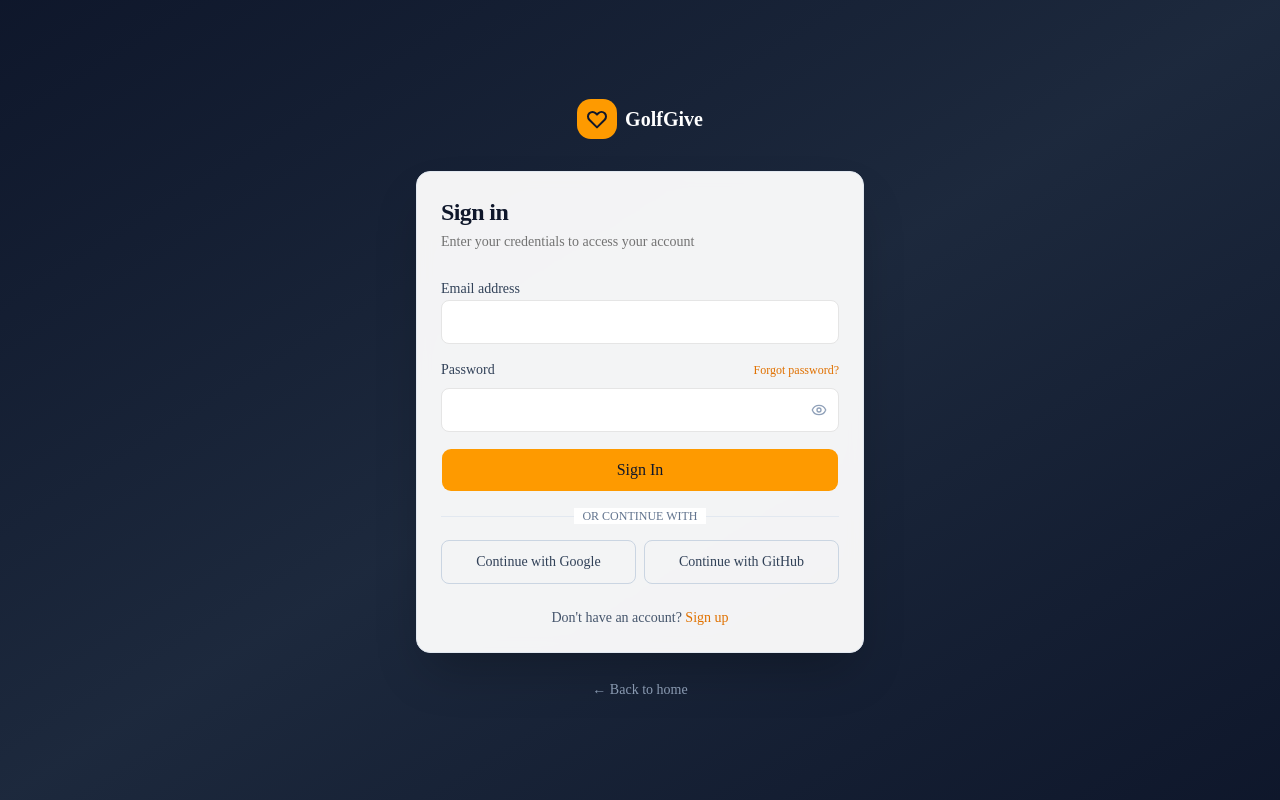
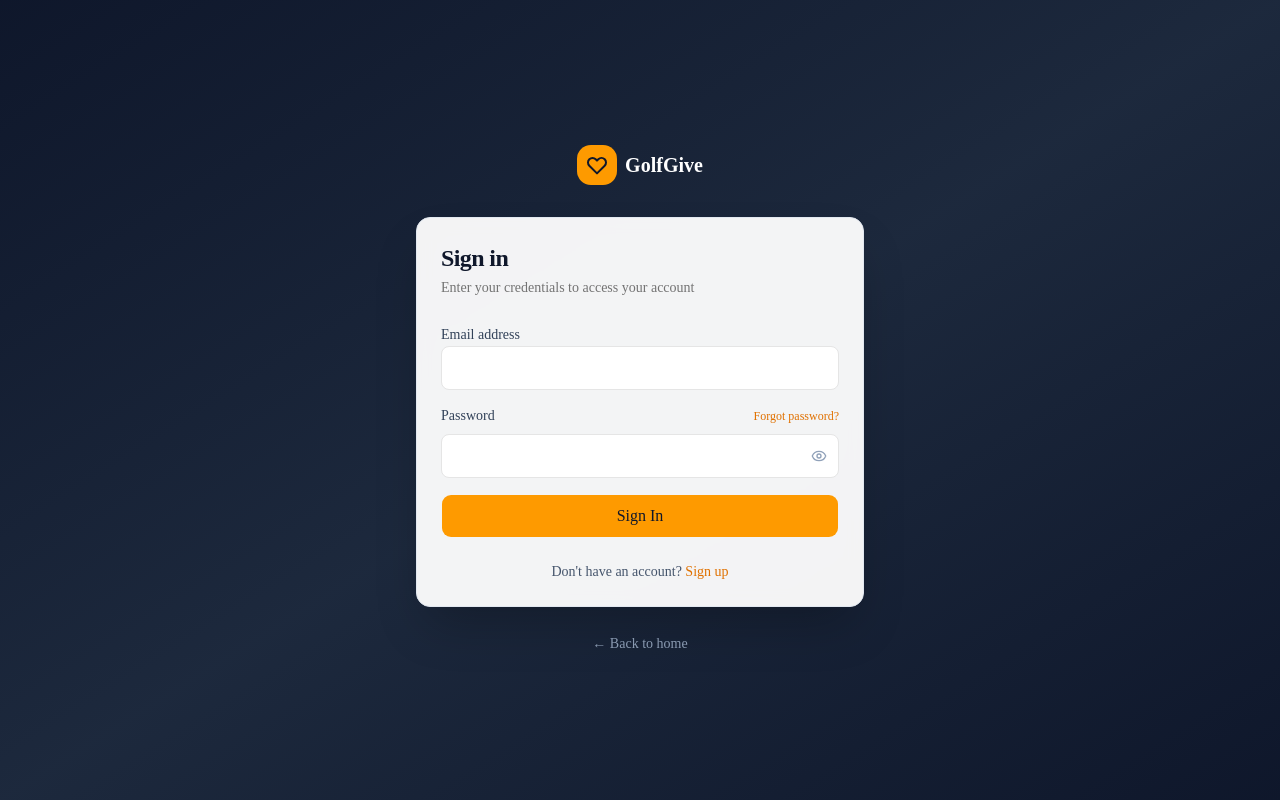
Before and after one commit to MohitCh30/golf-charity-platform, a Next.js app: page /auth/login in a window 1280 px wide. Built offline with nearby package versions, Linux system fonts and the light colour scheme.

Commit message:
remove OAuth buttons and dead error codes from login page

```diff
--- a/src/app/auth/login/page.tsx
+++ b/src/app/auth/login/page.tsx
@@ -14,8 +14,6 @@ export default async function LoginPage({
     params.error === 'invalid_credentials' ||
     params.error === 'missing_fields' ||
     params.error === 'server_error' ||
-    params.error === 'oauth_start_failed' ||
-    params.error === 'oauth_provider_invalid' ||
     params.error === 'callback_failed'
 
   const errorMessage =
@@ -73,30 +71,6 @@ export default async function LoginPage({
           <Button type="submit" className="w-full bg-amber-500 hover:bg-amber-600 text-slate-900 h-11 text-base font-medium">
             Sign In
           </Button>
-
-          <div className="relative">
-            <div className="absolute inset-0 flex items-center">
-              <span className="w-full border-t border-slate-200" />
-            </div>
-            <div className="relative flex justify-center text-xs uppercase">
-              <span className="bg-white px-2 text-slate-500">Or continue with</span>
-            </div>
-          </div>
-
-          <div className="grid grid-cols-1 sm:grid-cols-2 gap-2">
-            <a
-              href="/auth/login/oauth?provider=google"
-              className="inline-flex items-center justify-center h-11 rounded-md border border-slate-300 text-slate-700 text-sm font-medium hover:bg-slate-50 transition-colors"
-            >
-              Continue with Google
-            </a>
-            <a
-              href="/auth/login/oauth?provider=github"
-              className="inline-flex items-center justify-center h-11 rounded-md border border-slate-300 text-slate-700 text-sm font-medium hover:bg-slate-50 transition-colors"
-            >
-              Continue with GitHub
-            </a>
-          </div>
         </form>
         <div className="mt-6 text-center text-sm">
           <span className="text-slate-600">Don&apos;t have an account? </span>
```
